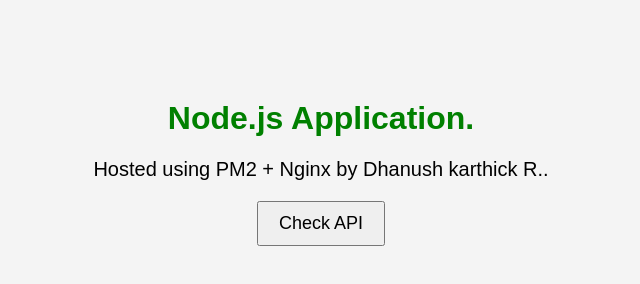
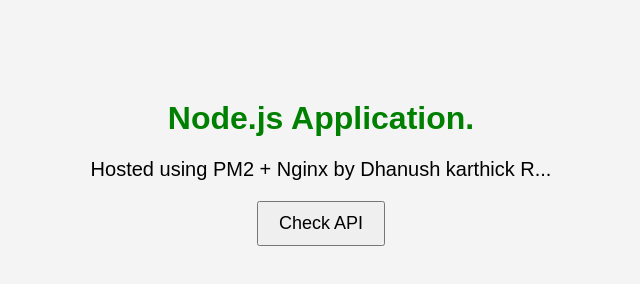
Before and after one commit to Dhanush2004-cyber/nodeapp1, a website: page public/index.html in a window 1280 px wide. Shown: the full height of the page, 319-959 px from the left. Drawn offline with Linux system fonts and the light colour scheme.

Commit message:
Build test

```diff
--- a/public/index.html
+++ b/public/index.html
@@ -49,7 +49,7 @@
 
 <h1>Node.js Application.</h1>
 
-<p>Hosted using PM2 + Nginx by Dhanush karthick R..</p>
+<p>Hosted using PM2 + Nginx by Dhanush karthick R...</p>
 
 <button onclick="getApi()">Check API</button>
 
```
